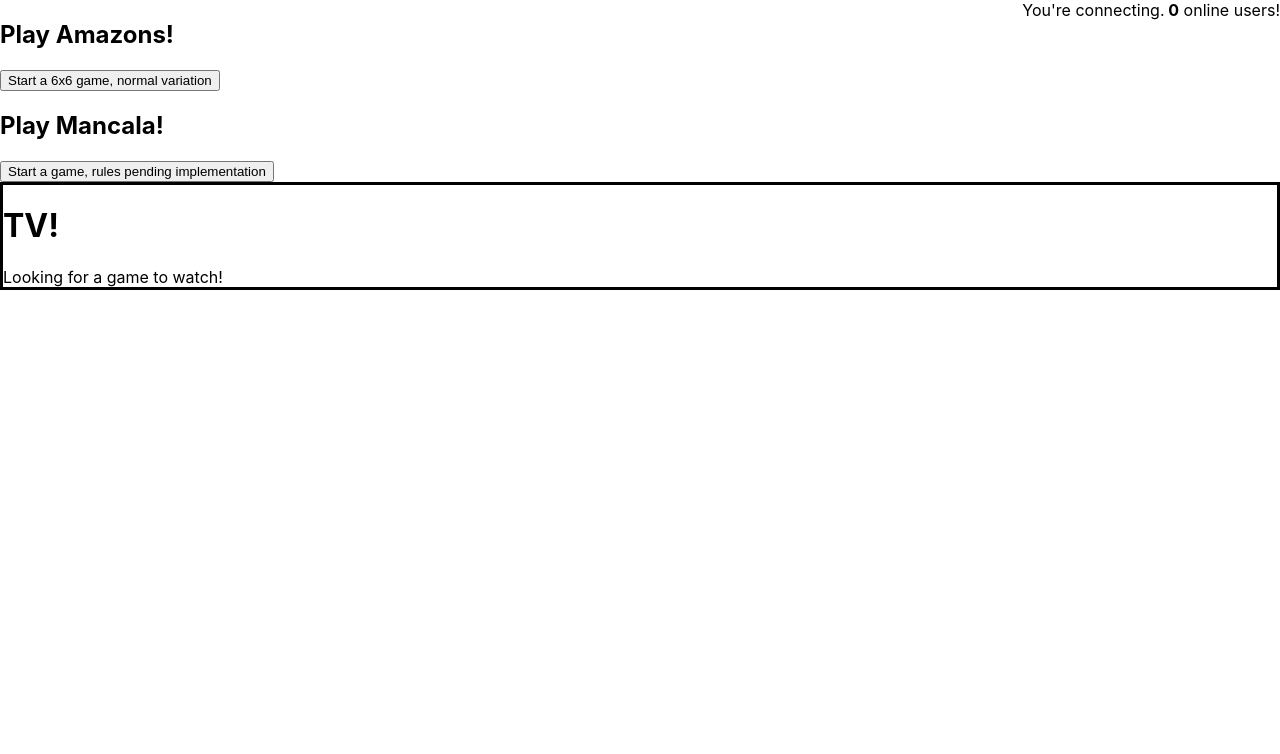
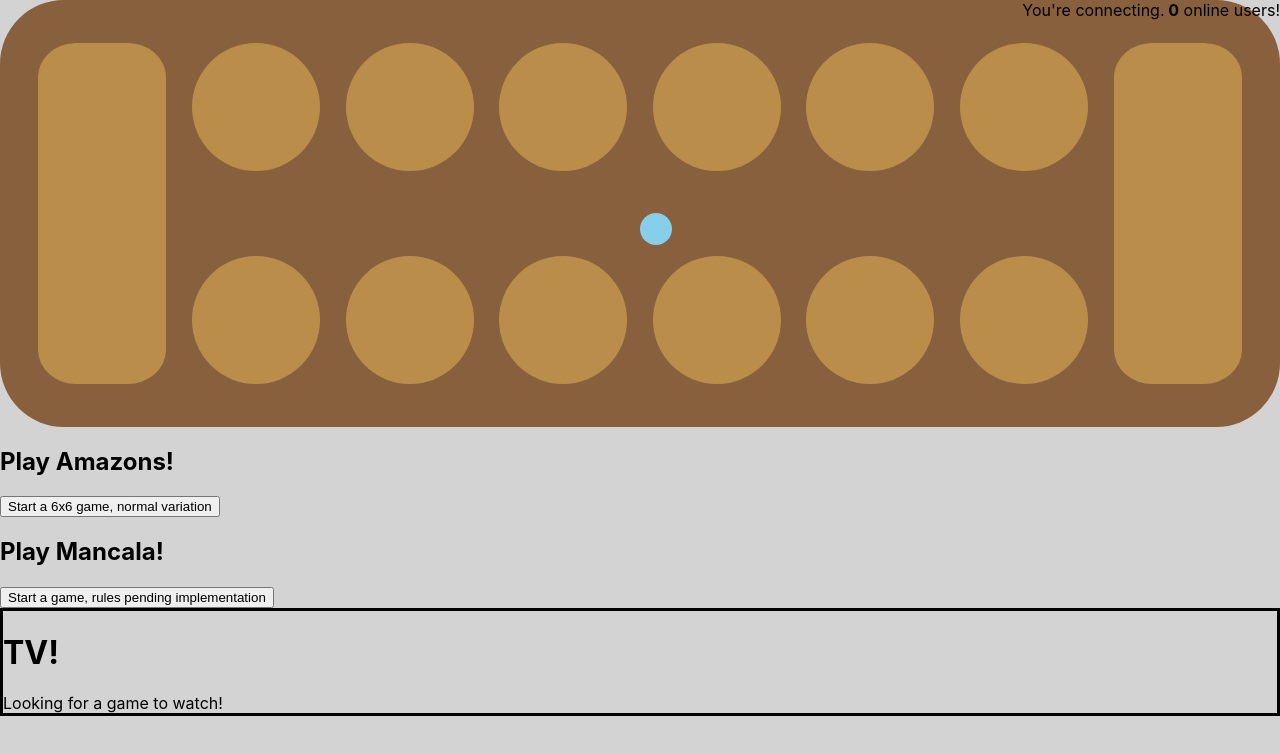
Before and after one commit to enjoythecode/strate.gg, a React (Create React App) app in the folder fe/: page / in a window 1280 px wide. Shown: the top 754 px of the page. Built offline with nearby package versions, Linux system fonts and the light colour scheme; no server answers.

Commit message:
WIP: simple mancala board CSS

```diff
--- a/fe/public/index.html
+++ b/fe/public/index.html
@@ -9,7 +9,7 @@
       name="description"
       content="Web site created using create-react-app"
     />
-    <link rel="apple-touch-icon" href="%PUBLIC_URL%/logo192.png" />
+    <link rel="stylesheet" href="%PUBLIC_URL%/style.css" />
     <!--
       Notice the use of %PUBLIC_URL% in the tags above.
       It will be replaced with the URL of the `public` folder during the build.
--- /dev/null
+++ b/fe/public/style.css
@@ -0,0 +1,104 @@
+body{
+    background-color: lightgray;
+}
+
+.mancala-board{
+    aspect-ratio: 3 / 1;
+    /* keeping this ratio symmetric to aspect-ratio allows for the borders to be rounded properly. */
+    border-radius: 5% / 15%;
+    background-color: #88603D;
+    width: 100%;
+    position: relative;
+}
+
+
+.mancala-bank-l{
+    height: 80%;
+    background-color: #BA8E4A;
+    width: 10%;
+    border-radius: 30% / 10%;
+    position: absolute;
+    left: 3%;
+    top: 10%;
+}
+
+.mancala-bank-r{
+    height: 80%;
+    background-color: #BA8E4A;
+    width: 10%;
+    border-radius: 30% / 10%;
+    position: absolute;
+    right: 3%;
+    top: 10%;
+}
+.mancala-pit{
+    height: 30%;
+    background-color: #BA8E4A;
+    /*box-shadow: 1px 1px green ;*/
+    width: 10%;
+    border-radius: 50%;
+    position: absolute;
+}
+.mancala-pit-d-1{
+    left: 15%;
+    bottom: 10%;
+}
+.mancala-pit-d-2{
+    left: 27%;
+    bottom: 10%;
+}
+.mancala-pit-d-3{
+    left: 39%;
+    bottom: 10%;
+}
+.mancala-pit-d-4{
+    left: 51%;
+    bottom: 10%;
+}
+.mancala-pit-d-5{
+    left: 63%;
+    bottom: 10%;
+}
+.mancala-pit-d-6{
+    left: 75%;
+    bottom: 10%;
+}
+
+.mancala-pit-u-1{
+    left: 15%;
+    top: 10%;
+}
+.mancala-pit-u-2{
+    left: 27%;
+    top: 10%;
+}
+.mancala-pit-u-3{
+    left: 39%;
+    top: 10%;
+}
+.mancala-pit-u-4{
+    left: 51%;
+    top: 10%;
+}
+.mancala-pit-u-5{
+    left: 63%;
+    top: 10%;
+}
+.mancala-pit-u-6{
+    left: 75%;
+    top: 10%;
+}
+
+.mancala-pebble{
+    height: 7.5%;
+    background-color: skyblue;
+    /*box-shadow: 1px 1px green ;*/
+    width: 2.5%;
+    border-radius: 50%;
+    position: absolute;
+}
+
+.mancala-pebble-1{
+    top:50%;
+    left:50%;
+}
--- a/fe/src/Games/Mancala.js
+++ b/fe/src/Games/Mancala.js
@@ -96,10 +96,33 @@ const MancalaView = observer(class _ extends React.Component{
                     <h4>
                         Mancala!
                     </h4>
-                    <div style={{"height": "300px"}}>
+                    <div>
                             {JSON.stringify(this.props.challenge.game_state.board)}
                             <hr/>
                             {pits}
+                    </div>
+                    <div style={{"width": "500px", "height":"500px"}}>
+                        <div class="mancala-board">
+                            <div class="mancala-pit mancala-pit-d-1"></div>
+                            <div class="mancala-pit mancala-pit-d-2"></div>
+                            <div class="mancala-pit mancala-pit-d-3"></div>
+                            <div class="mancala-pit mancala-pit-d-4"></div>
+                            <div class="mancala-pit mancala-pit-d-5"></div>
+                            <div class="mancala-pit mancala-pit-d-6"></div>
+                            <div class="mancala-bank-r"></div>
+
+                            <div class="mancala-pit mancala-pit-u-1"></div>
+                            <div class="mancala-pit mancala-pit-u-2"></div>
+                            <div class="mancala-pit mancala-pit-u-3"></div>
+                            <div class="mancala-pit mancala-pit-u-4"></div>
+                            <div class="mancala-pit mancala-pit-u-5"></div>
+                            <div class="mancala-pit mancala-pit-u-6"></div>
+                            <div class="mancala-bank-l"></div>
+                            <div class="mancala-pebble-container">
+                                <div class="mancala-pebble mancala-pebble-1"></div>
+                            </div>
+                        </div>
+
                     </div>
                 </div>
             )
--- a/fe/src/index.js
+++ b/fe/src/index.js
@@ -15,6 +15,27 @@ RootState.socket.connect()
 
 ReactDOM.render(
   <React.StrictMode>
+
+  <div class="mancala-board">
+    <div class="mancala-pit mancala-pit-d-1"></div>
+    <div class="mancala-pit mancala-pit-d-2"></div>
+    <div class="mancala-pit mancala-pit-d-3"></div>
+    <div class="mancala-pit mancala-pit-d-4"></div>
+    <div class="mancala-pit mancala-pit-d-5"></div>
+    <div class="mancala-pit mancala-pit-d-6"></div>
+    <div class="mancala-bank-r"></div>
+
+    <div class="mancala-pit mancala-pit-u-1"></div>
+    <div class="mancala-pit mancala-pit-u-2"></div>
+    <div class="mancala-pit mancala-pit-u-3"></div>
+    <div class="mancala-pit mancala-pit-u-4"></div>
+    <div class="mancala-pit mancala-pit-u-5"></div>
+    <div class="mancala-pit mancala-pit-u-6"></div>
+    <div class="mancala-bank-l"></div>
+    <div class="mancala-pebble-container">
+        <div class="mancala-pebble mancala-pebble-1"></div>
+    </div>
+  </div>
     <Router>
       <Switch>
         <Route path="/play/:gameName">
@@ -27,6 +48,7 @@ ReactDOM.render(
     </Router>
     <ConnectionWidget/>
 
+
   </React.StrictMode>,
   document.getElementById('root')
 );
```
